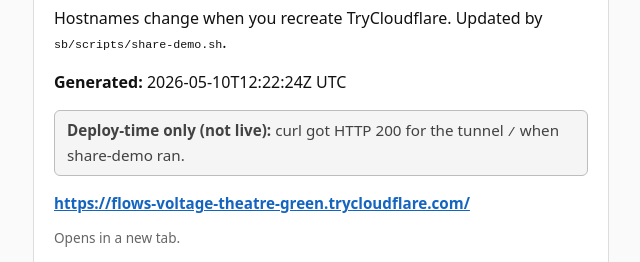
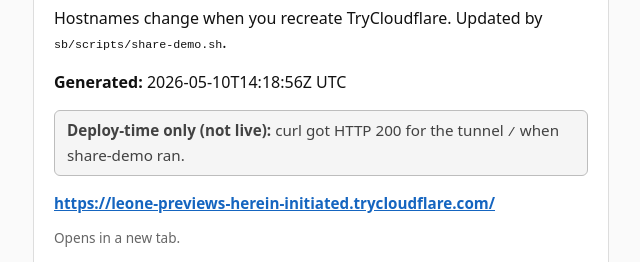
Before and after one commit to psycho789/sb-tunnel, a plain HTML site: page index.html in a window 1280 px wide. Shown: the part 138-400 px from the top of the page, without its empty margins (319-959 px from the left). Drawn offline with Linux system fonts and the light colour scheme; no server answers.

Commit message:
share-demo tunnel 2026-05-10T14:18:56Z

```diff
--- a/index.html
+++ b/index.html
@@ -25,10 +25,10 @@
   <div class="card">
     <h1>SizeNova tunnel</h1>
     <p>Hostnames change when you recreate TryCloudflare. Updated by <code>sb/scripts/share-demo.sh</code>.</p>
-    <p><strong>Generated:</strong> 2026-05-10T12:22:24Z UTC</p>
+    <p><strong>Generated:</strong> 2026-05-10T14:18:56Z UTC</p>
     <p class="badge meta"><strong>Deploy-time only (not live):</strong> curl got HTTP 200 for the tunnel <code>/</code> when share-demo ran.</p>
     <p class="tunnel-url">
-      <a href="https://flows-voltage-theatre-green.trycloudflare.com/" target="_blank" rel="noopener noreferrer">https://flows-voltage-theatre-green.trycloudflare.com/</a>
+      <a href="https://leone-previews-herein-initiated.trycloudflare.com/" target="_blank" rel="noopener noreferrer">https://leone-previews-herein-initiated.trycloudflare.com/</a>
     </p>
     <p class="muted" style="font-size:0.85rem;color:#666;">Opens in a new tab.</p>
     <div class="live">
@@ -44,7 +44,7 @@
   </footer>
   <script>
 (function () {
-  const WEB = "https://flows-voltage-theatre-green.trycloudflare.com";
+  const WEB = "https://leone-previews-herein-initiated.trycloudflare.com";
 
   function setWeb(text, ok) {
     const el = document.getElementById("live-web");
```
